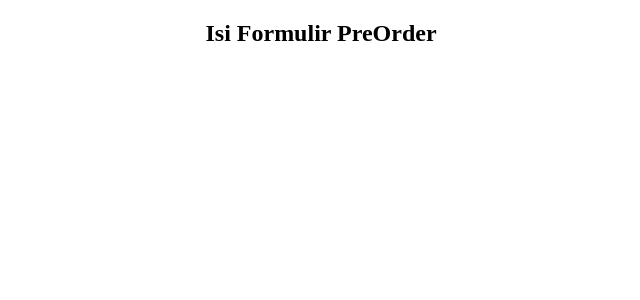
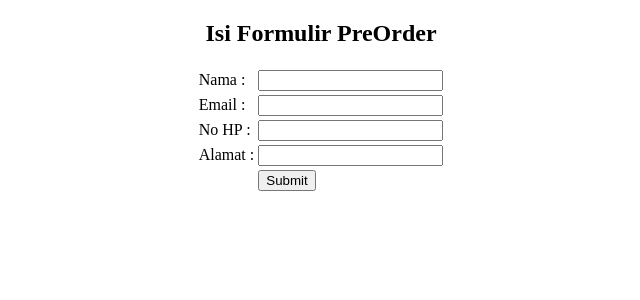
Before and after one commit to achmadraja/PREORDER, a PHP site: page /preorder/pemesanan/pesan.php?id=1 in a window 1280 px wide. Shown: the top 300 px of the page, without its empty margins (319-959 px from the left). Run offline with PHP 8.4, Linux system fonts and the light colour scheme.

Commit message:
pesan.php rev

```diff
--- a/pemesanan/pesan.php
+++ b/pemesanan/pesan.php
@@ -15,7 +15,32 @@
 <body>
     <center>
         <h2>Isi Formulir PreOrder</h2>
-
+        <table>
+            <form method="POST"
+            action="http://localhost:8080/preorder/pemesanan/proses_pesan.php">
+            <input name="id_barang" type="hidden" value="<?= $id_barang ?>">
+            <tr>
+                    <td>Nama :</td>
+                    <td><input name="nama" type="text"></td>
+                </tr>
+                <tr>
+                    <td>Email :</td>
+                    <td><input name="email" type="text"></td>
+                </tr>
+                <tr>
+                    <td>No HP :</td>
+                    <td><input name="no_hp" type="text"></td>
+                </tr>
+                <tr>
+                    <td>Alamat :</td>
+                    <td><input name="alamat" type="text"></td>
+                </tr>
+                <tr>
+                    <td></td>
+                    <td><button type="submit">Submit</button></td>
+                </tr>
+            </form>
+        </table>
     </center>
 </body>
 </html>
```
